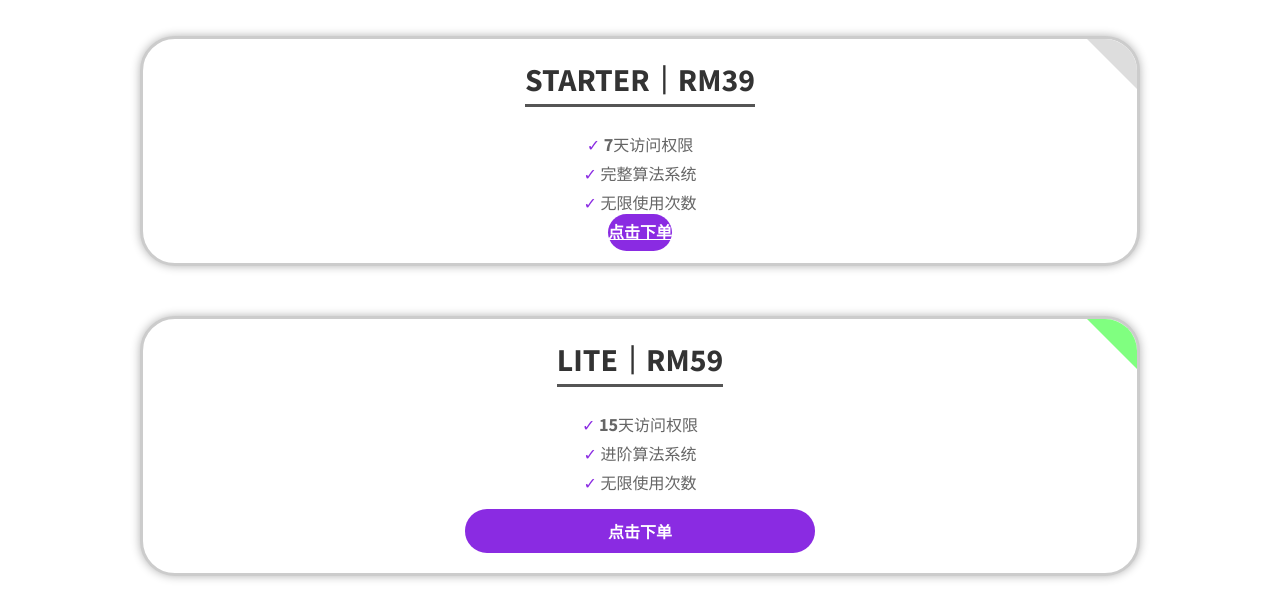
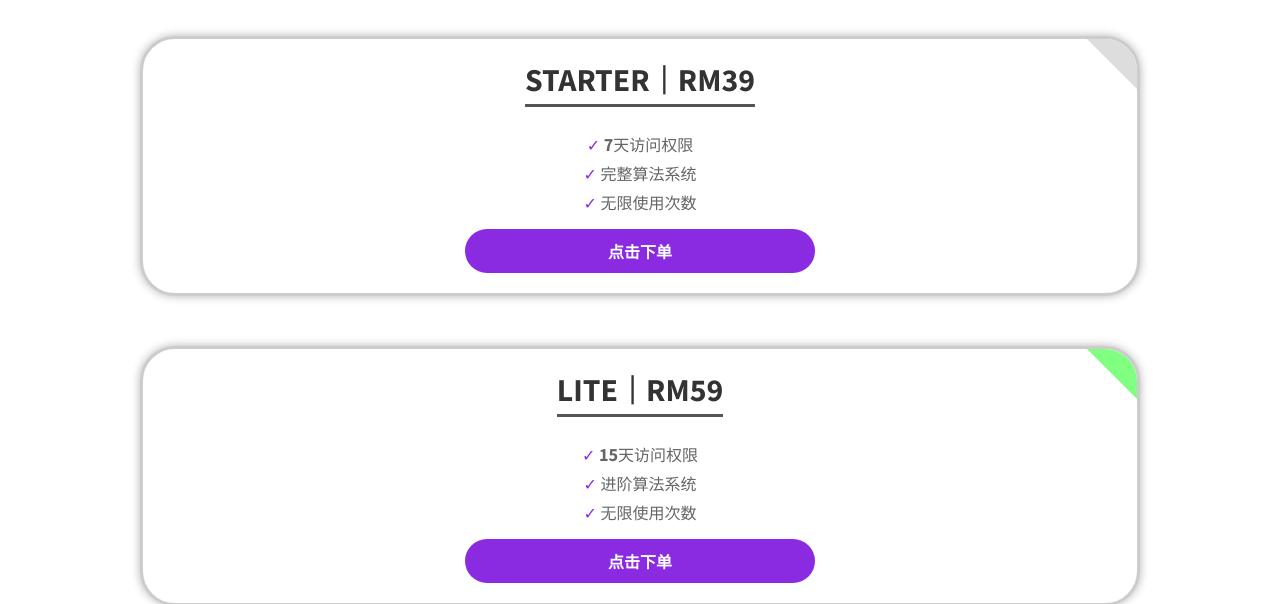
Before and after one commit to Yuanzaii09/yzteampredict-website, a plain HTML site: page index.html in a window 1280 px wide. Shown: the part 226-830 px from the top of the page. Drawn offline with Linux system fonts and the light colour scheme; a web font is replaced by a local one.

Commit message:
更新 styles.css

```diff
--- a/styles.css
+++ b/styles.css
@@ -192,6 +192,8 @@ body {
 
 /* 购买按钮 */
 .buy-btn {
+    display: inline-block;
+    text-align: center;
     margin-top: 10px;
     width: 100%;
     max-width: 350px;
@@ -200,6 +202,7 @@ body {
     font-weight: 600;
     background-color: #8A2BE2;
     color: white;
+    text-decoration: none;
     border: none;
     border-radius: 30px;
     cursor: pointer;
```
